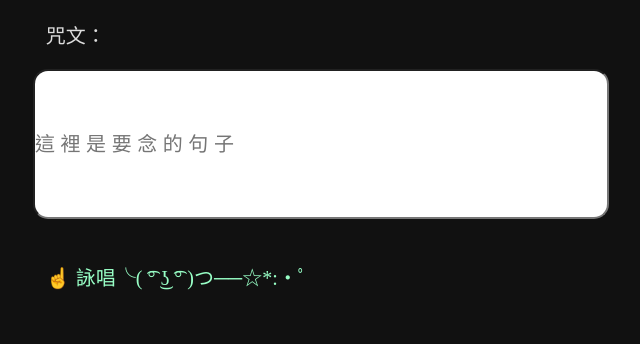
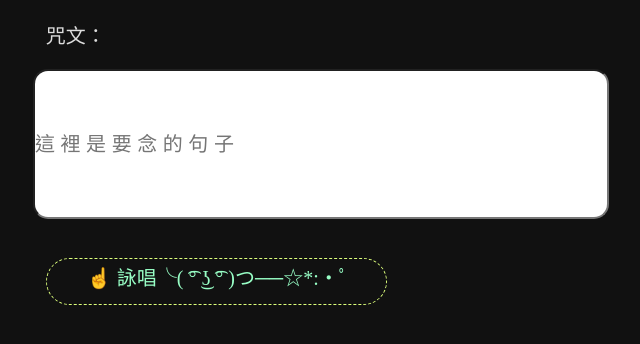
Before and after one commit to renhaohsu/letsSpeechChi, a plain HTML site: page index.html in a window 1280 px wide. Shown: the whole page, without its empty margins (319-959 px from the left). Drawn offline with Linux system fonts and the light colour scheme.

Commit message:
change ui

```diff
--- a/index.html
+++ b/index.html
@@ -21,6 +21,14 @@
 		}
 		a:active {
 			color: rgb(117, 186, 255)
+		}
+		.say{
+			padding: 8px 37px 15px 40px;
+			border: 1px dashed rgb(220, 255, 123);
+			border-radius: 50px;
+		}
+		.say:hover{
+			cursor: pointer;
 		}
 		input {
 			font-size: 20px;
@@ -56,14 +64,17 @@
 			let words = new SpeechSynthesisUtterance(word);
 			window.speechSynthesis.speak(words)
 		}
+		document.querySelector('.say').addEventListener('click', function(e){
+
+
+		})
 		sayFirst('不好意思').then(sayFirst('我手機音量忘了關'))
 
 
 		document.querySelector('.say').addEventListener('click', function(e){
 			e.preventDefault();
 			var text = document.querySelector('input[name="text"]').value;
-			// text = encodeURIComponent(text);
-			console.log(text);
+			// console.log(text);
 			sayFirst(text)
 
 
```
